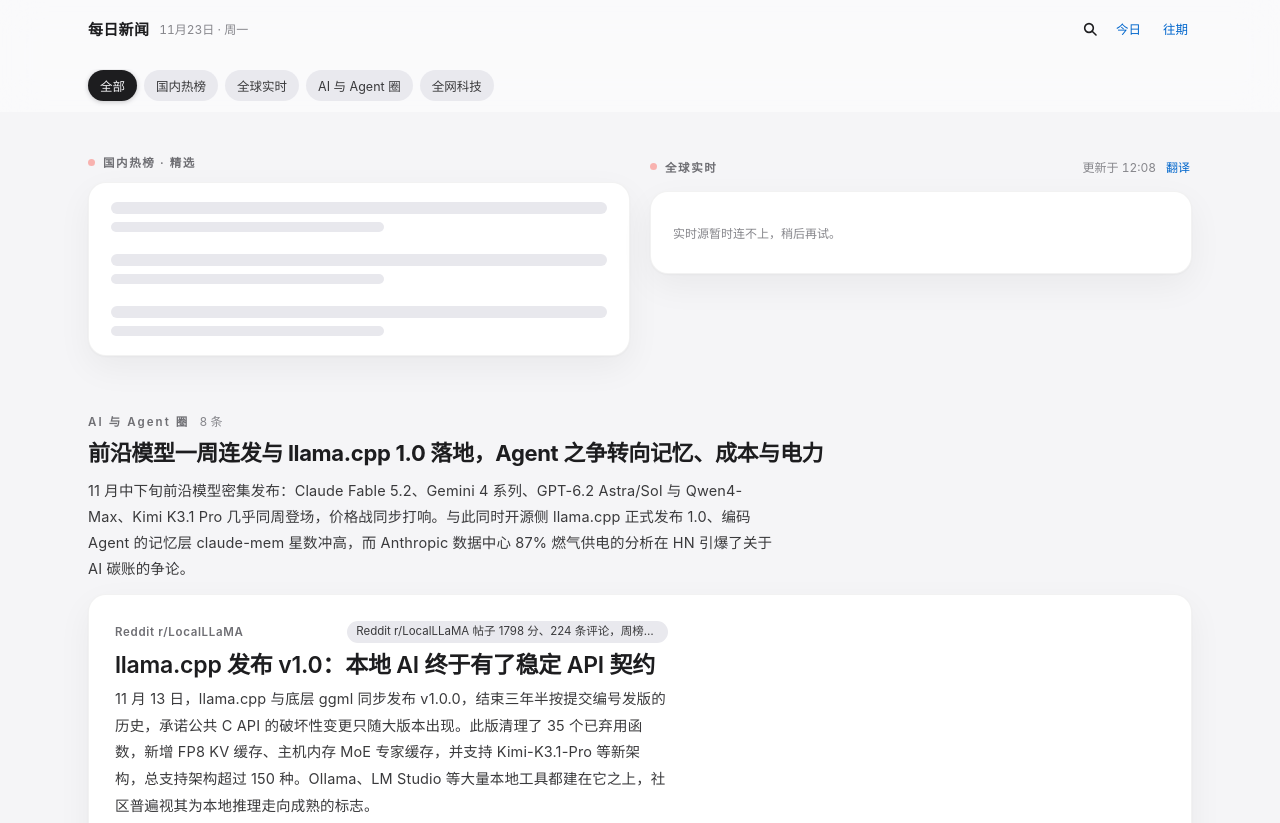
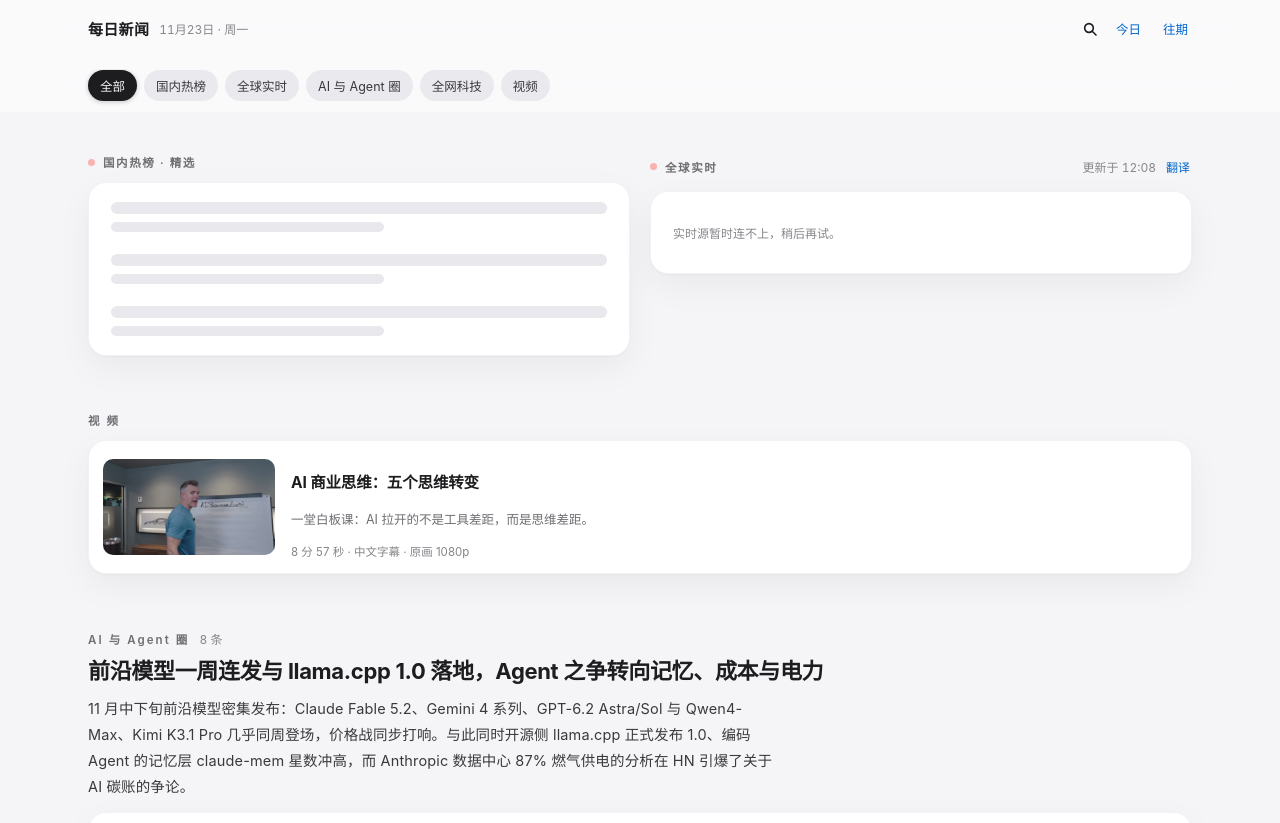
Before and after one commit to Mrhuangi/daily-news, a plain HTML site: page 2026-11-23.html in a window 1280 px wide. Shown: the top 823 px of the page. Drawn offline with Linux system fonts and the light colour scheme; no server answers.

Commit message:
首页加视频栏目入口

```diff
--- a/2026-11-23.html
+++ b/2026-11-23.html
@@ -163,6 +163,13 @@ a,button,input{touch-action:manipulation}
 .live-refresh{appearance:none;border:0;background:none;color:var(--link);font-size:12px;cursor:pointer;
   font-family:inherit;padding:4px 2px}
 .live-card{background:var(--surface);border:1px solid var(--line);border-radius:18px;box-shadow:var(--shadow);padding:4px 18px;margin-top:12px}
+.video-card{display:flex;gap:16px;align-items:center;background:var(--surface);border:1px solid var(--line);border-radius:18px;box-shadow:var(--shadow);padding:14px;margin-top:12px;text-decoration:none;color:inherit;transition:transform .18s ease}
+.video-thumb{width:38%;max-width:172px;height:auto;aspect-ratio:16/9;object-fit:cover;border-radius:10px;flex:none}
+.video-body{min-width:0}
+.video-body h3{font-size:15.5px;line-height:1.5;letter-spacing:-.01em;color:var(--text)}
+.video-body p{font-size:12.5px;color:var(--muted);line-height:1.7;margin-top:4px}
+.video-meta{font-size:11.5px;color:var(--faint);margin-top:7px}
+@media (hover:hover){.video-card:hover{transform:translateY(-1px)}}
 .live-row{display:flex;gap:10px;padding:11px 0}
 .live-row + .live-row{border-top:1px solid var(--line)}
 .live-main{flex:1;min-width:0}
@@ -231,7 +238,7 @@ h2,h3{text-wrap:balance}
 <a class="wordmark" href="index.html">每日新闻</a>
 <span class="bar-date">11月23日 · 周一</span>
 <nav><button class="search-btn" type="button" aria-label="搜索" aria-expanded="false"><svg width="16" height="16" viewBox="0 0 24 24" fill="none" stroke="currentColor" stroke-width="2.4" stroke-linecap="round"><circle cx="10.5" cy="10.5" r="6.5"/><path d="M15.3 15.3 21 21"/></svg></button><a href="index.html">今日</a><a href="2026-11-25.html">往期</a></nav>
-</div><div class="search-row"><div class="search-row-in"><input class="search" type="search" placeholder="搜今天的新闻…" aria-label="搜索今天的新闻" enterkeyhint="search" autocomplete="off" autocapitalize="off" spellcheck="false"><button class="search-cancel" type="button">取消</button></div></div><div class="filterbar"><button class="chip-btn" data-kind="all" aria-pressed="true">全部</button><button class="chip-btn" data-kind="hot" aria-pressed="false">国内热榜</button><button class="chip-btn" data-kind="live" aria-pressed="false">全球实时</button><button class="chip-btn" data-kind="ai" aria-pressed="false">AI 与 Agent 圈</button><button class="chip-btn" data-kind="tech" aria-pressed="false">全网科技</button></div></div>
+</div><div class="search-row"><div class="search-row-in"><input class="search" type="search" placeholder="搜今天的新闻…" aria-label="搜索今天的新闻" enterkeyhint="search" autocomplete="off" autocapitalize="off" spellcheck="false"><button class="search-cancel" type="button">取消</button></div></div><div class="filterbar"><button class="chip-btn" data-kind="all" aria-pressed="true">全部</button><button class="chip-btn" data-kind="hot" aria-pressed="false">国内热榜</button><button class="chip-btn" data-kind="live" aria-pressed="false">全球实时</button><button class="chip-btn" data-kind="ai" aria-pressed="false">AI 与 Agent 圈</button><button class="chip-btn" data-kind="tech" aria-pressed="false">全网科技</button><button class="chip-btn" data-kind="video" aria-pressed="false">视频</button></div></div>
 <main>
 <p class="result-line" aria-live="polite"></p>
 <div class="live-pair">
@@ -244,6 +251,10 @@ h2,h3{text-wrap:balance}
 <div class="live-card"><div class="live-rows"><div class="skel"><i></i><i></i></div><div class="skel"><i></i><i></i></div><div class="skel"><i></i><i></i></div></div></div>
 </section>
 </div>
+<section data-kind="video">
+<div class="sec-head"><p class="kind">视 频</p></div>
+<a class="video-card" href="ai-business-mindset.html"><img class="video-thumb" src="ai-business-mindset-poster.jpg" alt="AI 商业思维" width="1920" height="1080" loading="lazy" decoding="async"><div class="video-body"><h3>AI 商业思维：五个思维转变</h3><p>一堂白板课：AI 拉开的不是工具差距，而是思维差距。</p><div class="video-meta">8 分 57 秒 · 中文字幕 · 原画 1080p</div></div></a>
+</section>
 <section data-kind="ai">
 <div class="sec-head"><p class="kind">AI 与 Agent 圈</p><span class="sec-count">8 条</span></div>
 <h2>前沿模型一周连发与 llama.cpp 1.0 落地，Agent 之争转向记忆、成本与电力</h2>
@@ -369,7 +380,7 @@ h2,h3{text-wrap:balance}
 </section>
 <div class="daynav"><span class="spacer"></span><a class="next" href="2026-11-24.html"><span class="dir">下一期 →</span>2026 年 11 月 24 日 · 周二</a></div>
 <div class="archive"><p class="kind">往 期</p><a href="2026-11-25.html">11 月 25 日</a><a href="2026-11-24.html">11 月 24 日</a></div>
-<footer>由 Muse 每天整理生成 · 更新于 11 月 25 日 17:59 · 热度为抓取时刻的公开数值<br>数据来源 · 今日简报：Reddit、Hacker News、GitHub、Polymarket、Bluesky 等平台的公开讨论与报道<br>数据来源 · 国内热榜：微博、抖音、今日头条、知乎、哔哩哔哩、百度六平台热榜（UAPI 聚合）<br>数据来源 · 全球实时：Hacker News 与 Polymarket 的公开数据<br>源码与往期存档：<a href="https://github.com/Mrhuangi/daily-news">github.com/Mrhuangi/daily-news</a></footer>
+<footer>由 Muse 每天整理生成 · 更新于 11 月 25 日 20:08 · 热度为抓取时刻的公开数值<br>数据来源 · 今日简报：Reddit、Hacker News、GitHub、Polymarket、Bluesky 等平台的公开讨论与报道<br>数据来源 · 国内热榜：微博、抖音、今日头条、知乎、哔哩哔哩、百度六平台热榜（UAPI 聚合）<br>数据来源 · 全球实时：Hacker News 与 Polymarket 的公开数据<br>源码与往期存档：<a href="https://github.com/Mrhuangi/daily-news">github.com/Mrhuangi/daily-news</a></footer>
 </main>
 <script>
 document.querySelectorAll('img.thumb').forEach(function(im){
```
